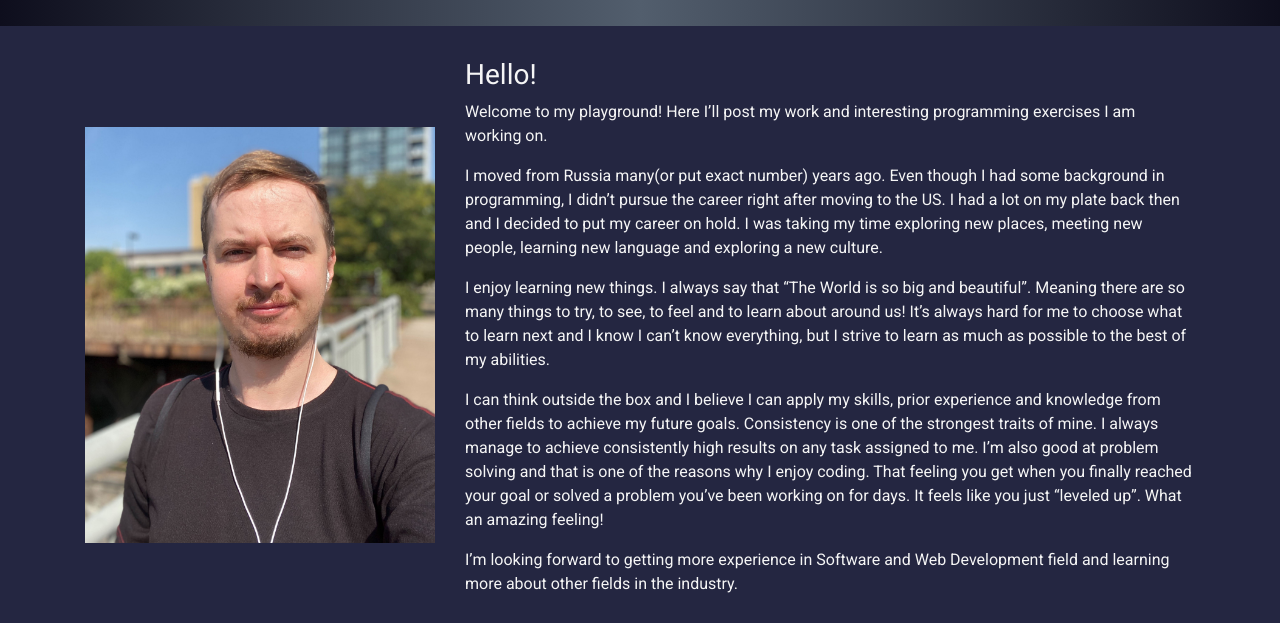
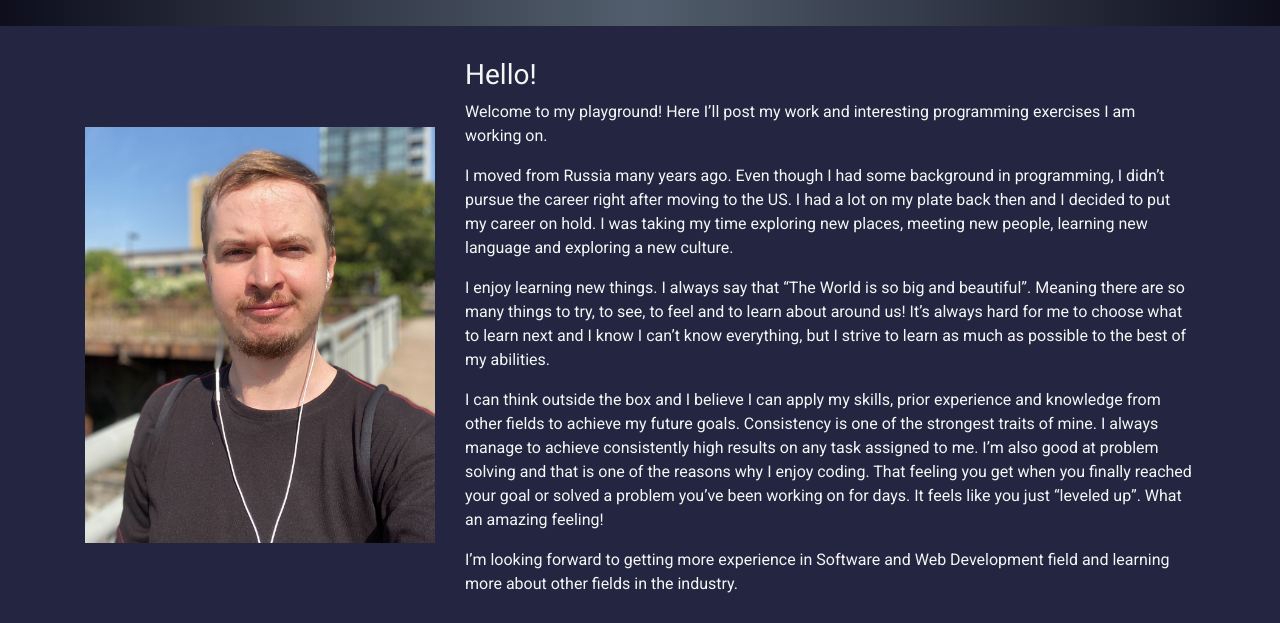
Before and after one commit to ddwebdevv/portfolio, a website: page home.html in a window 1280 px wide. Shown: the part 177-800 px from the top of the page. Drawn offline with nearby package versions, Linux system fonts and the light colour scheme.

Commit message:
changed bio part

```diff
--- a/home.html
+++ b/home.html
@@ -35,7 +35,7 @@
             <div class="col-md-8 align-self-center ">
                 <h3>Hello!</h3>
                 <p>Welcome to my playground! Here I’ll post my work and interesting programming exercises I am working on.</p>
-                <p> I moved from Russia many(or put exact number) years ago. Even though I had some background in programming, I didn’t pursue the career right after moving to the US. I had a lot on my plate back then and I decided to put my career on hold. I was taking my time exploring new places, meeting new people, learning new language and exploring a new culture. </p>
+                <p> I moved from Russia many years ago. Even though I had some background in programming, I didn’t pursue the career right after moving to the US. I had a lot on my plate back then and I decided to put my career on hold. I was taking my time exploring new places, meeting new people, learning new language and exploring a new culture. </p>
                   <p>I enjoy learning new things. I always say that “The World is so big and beautiful”. Meaning there are so many things to try, to see, to feel and to learn about around us! It’s always hard for me to choose what to learn next and I know I can’t know everything, but I strive to learn as much as possible to the best of my abilities.</p>
                   <p> I can think outside the box and I believe I can apply my skills, prior experience and knowledge from other fields to achieve my future goals. Consistency is one of the strongest traits of mine. I always manage to achieve consistently high results on any task assigned to me. I’m also good at problem solving and that is one of the reasons why I enjoy coding. That feeling you get when you finally reached your goal or solved a problem you’ve been working on for days. It feels like you just “leveled up”. What an amazing feeling! </p>
                    <p> I’m looking forward to getting more experience in Software and Web Development field and learning more about other fields in the industry. </p>
```
